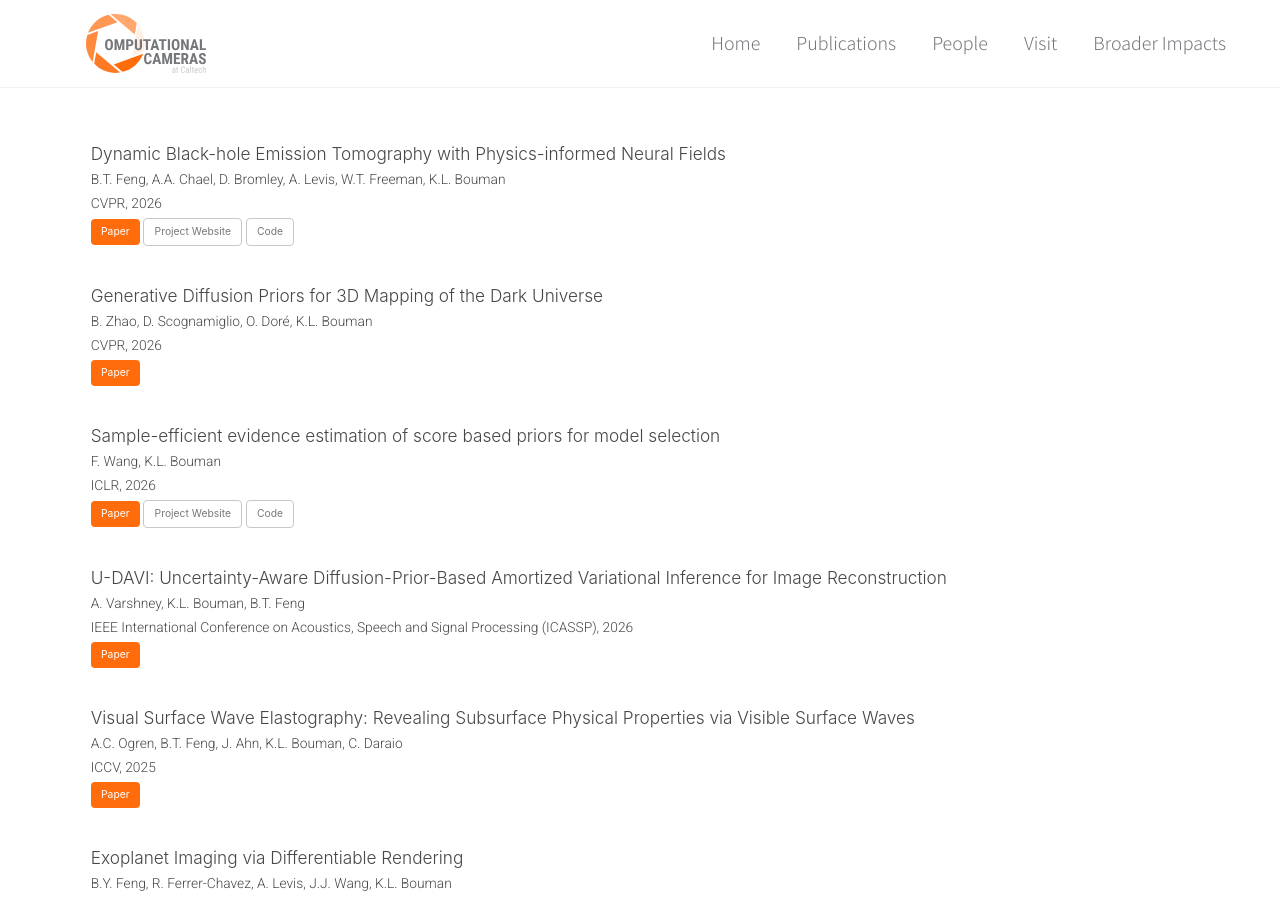
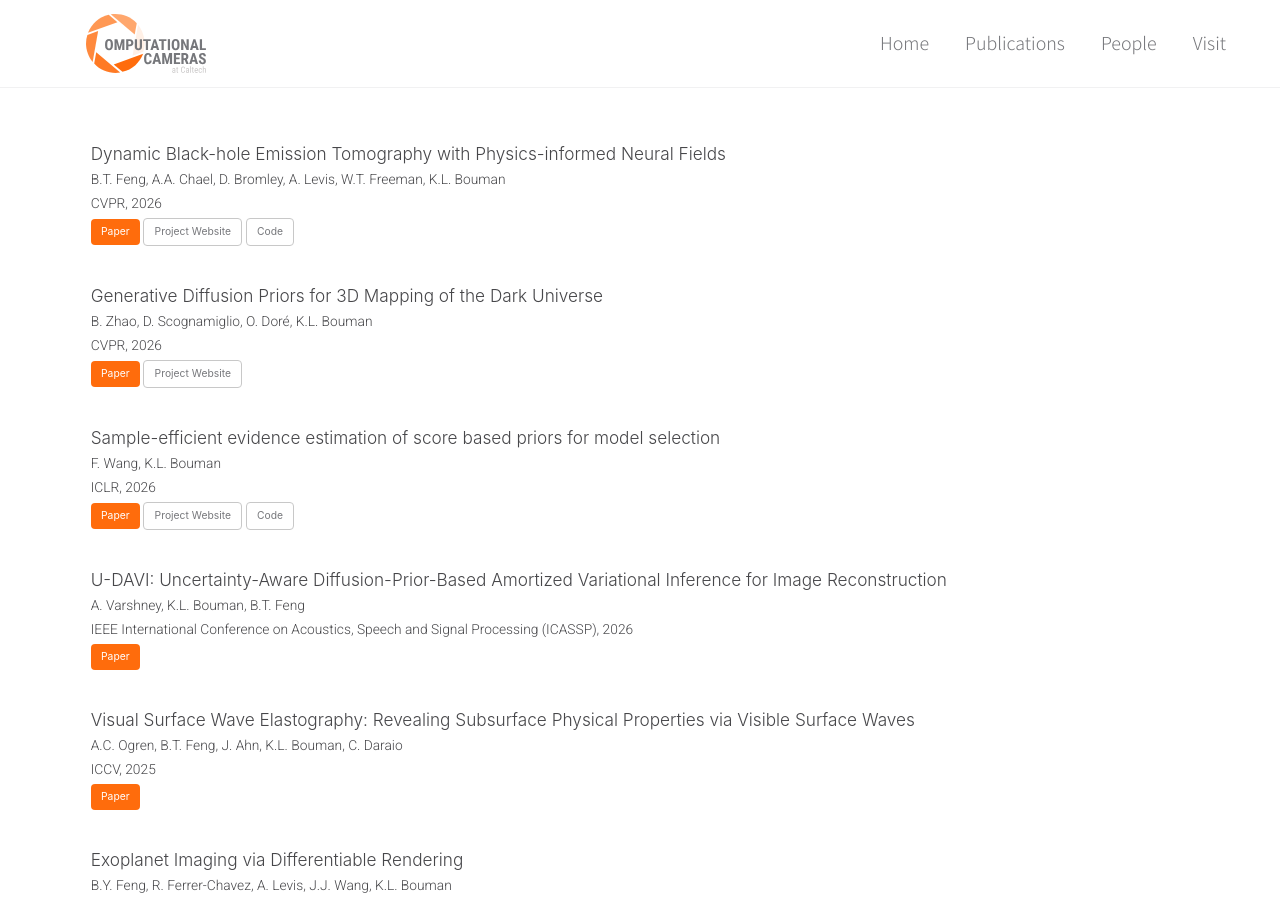
Before and after one commit to boumangroup/boumangroup.github.io, a Jekyll site: the page built from _pages/publications.html, in a window 1280 px wide and 900 px high. Built offline with Jekyll 4.4.1, drawn with Linux system fonts in a browser that asks for light colours; a script that is not in the unit is left out.

Commit message:
remove broader impacts + add dm diffusion paper info

```diff
--- a/_data/navigation.yml
+++ b/_data/navigation.yml
@@ -8,5 +8,3 @@ main:
     url: /people/
   - title: "Visit"
     url: /visit/
-  - title: "Broader Impacts"
-    url: /impacts/
--- a/_data/publications.yml
+++ b/_data/publications.yml
@@ -103,7 +103,8 @@ papers:
     authors: "B. Zhao, D. Scognamiglio, O. Doré, K.L. Bouman"
     venue: "CVPR, 2026"
     links:
-      - "[Paper](https://openreview.net/forum?id=TattNl2pfl&nesting=2&sort=date-desc){: .btn .btn--orange}"
+      - "[Paper](https://arxiv.org/abs/2606.00803){: .btn .btn--orange}"
+      - "[Project Website](https://imaging.cms.caltech.edu/gdpdm/){: .btn .btn--inverse}"
   - title: "Sample-efficient evidence estimation of score based priors for model selection"
     authors: "F. Wang, K.L. Bouman"
     venue: "ICLR, 2026"
```
